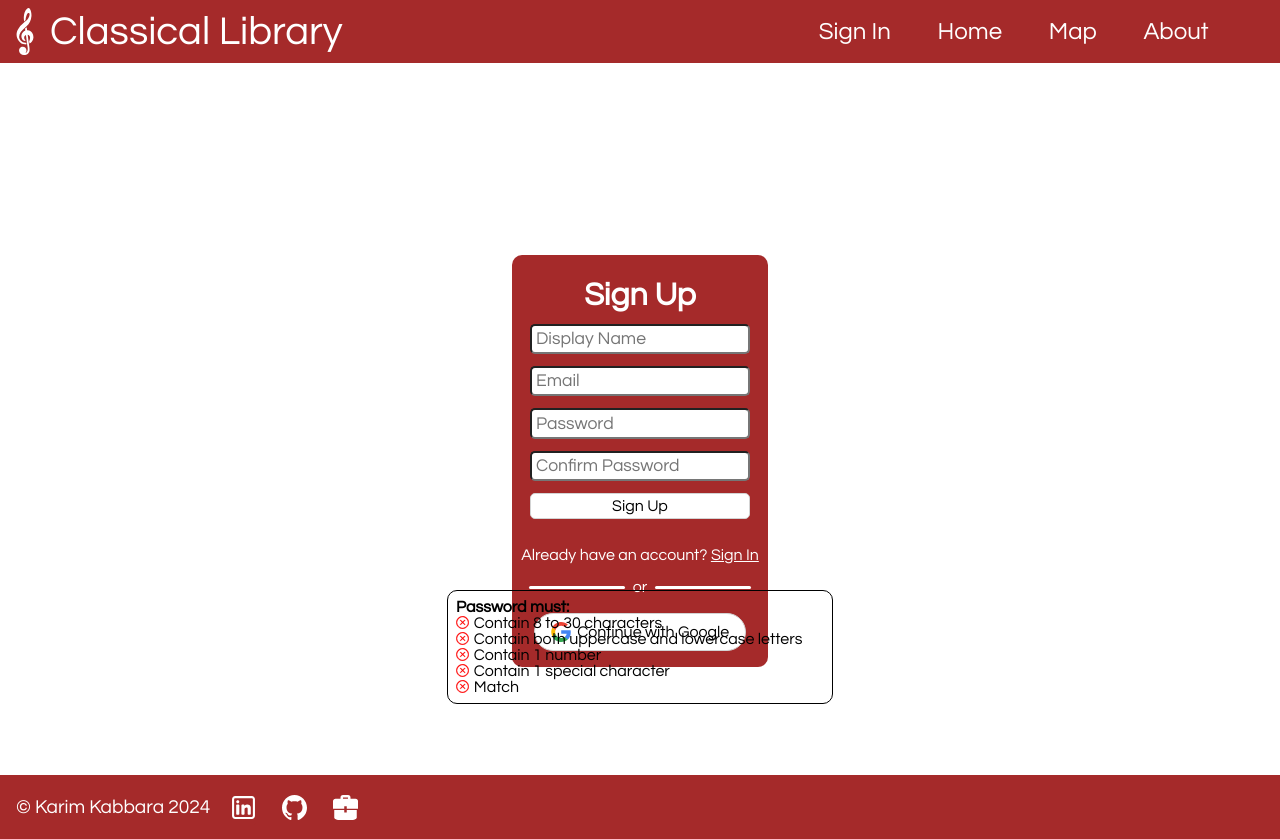
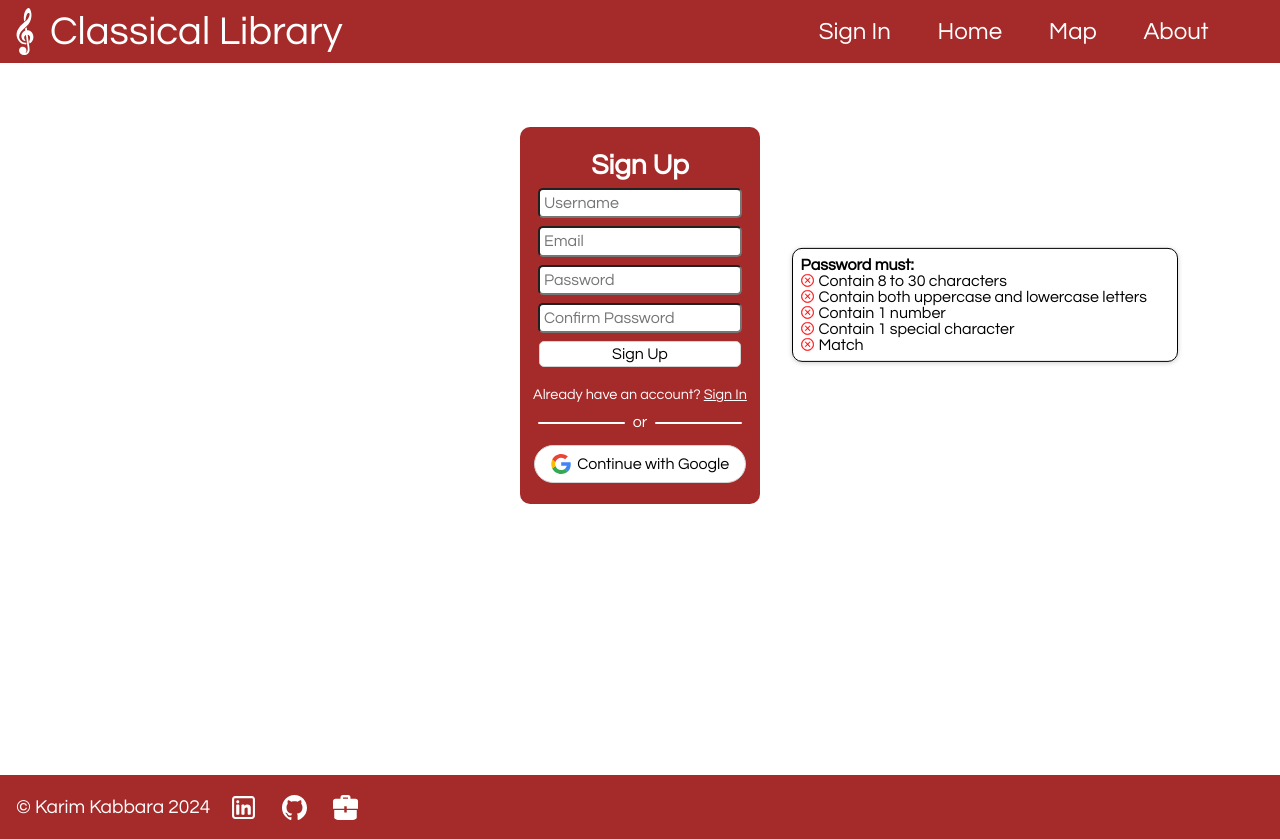
Before and after one commit to KarimKabbara00/Classical-Library, a React (Create React App) app in the folder client/: page /signIn in a window 1280 px wide. Both pictures are taken after a click on the link "Sign Up". Built offline with nearby package versions, Linux system fonts and the light colour scheme.

Commit message:
sign in/up validation

```diff
--- a/client/package.json
+++ b/client/package.json
@@ -22,6 +22,7 @@
     "lodash": "^4.17.21",
     "react": "^18.3.1",
     "react-dom": "^18.3.1",
+    "react-hot-toast": "^2.4.1",
     "react-scripts": "5.0.1",
     "vlc-player": "^2.0.0",
     "web-vitals": "^2.1.4"
--- a/client/src/App.jsx
+++ b/client/src/App.jsx
@@ -9,7 +9,7 @@ import SearchResults from "./pages/SearchResults";
 import ViewComposer from "./pages/ViewComposer";
 import MusicPlayer from "./components/musicPlayer/MusicPlayer";
 import ViewWorks from "./pages/ViewWorks";
-import styles from "./css/main.module.css";
+import { Toaster } from 'react-hot-toast';
 import SignIn from "./pages/SignIn";
 
 function App() {
@@ -36,6 +36,20 @@ function App() {
 
   return (
     <div>
+      <div>
+        <Toaster
+          position="top-left"
+          reverseOrder={false}
+
+          containerStyle={{
+            position: "absolute",
+            top: 80,
+            left: 20,
+            bottom: 20,
+            right: 20,
+          }}
+        />
+      </div>
       {showMusicPlayer && <MusicPlayer audioObject={audioObject} setAudioObject={setAudioObject} volume={volume} setVolume={setVolume} currentSong={currentSong} setCurrentSong={setCurrentSong} animInOut={animInOut} showOrHideMusicPlayer={showOrHideMusicPlayer} />}
       <BrowserRouter>
         <Header />
--- /dev/null
+++ b/client/src/components/signIn/PasswordReq.jsx
@@ -0,0 +1,61 @@
+import React, { useEffect, useState } from "react";
+import styles from "../../css/signIn.module.css"
+import check from "../../images/check.svg";
+import x from "../../images/x.svg";
+
+function PasswordReq(props) {
+
+    const [charLengthCheck, setCharLengthCheck] = useState(false);
+    const [charCaseCheck, setCharCaseCheck] = useState(false);
+    const [numCheck, setNumCheck] = useState(false);
+    const [specialCharCheck, setSpecialCharCheck] = useState(false);
+    const [matchCheck, setMatchCheck] = useState(false);
+
+    // Password requirement check
+    useEffect(() => {
+
+        // need immediate state to set props.setPasswordReqSatisfied
+        let [lenFlag, caseFlag, numFlag, specFlag, matchFlag] = [false, false, false, false, false];
+
+        // between 8 and 30 chars
+        8 <= props.currentPass.length && props.currentPass.length <= 30 ? setCharLengthCheck(true) : setCharLengthCheck(false);
+        lenFlag = 8 <= props.currentPass.length && props.currentPass.length <= 30;
+
+        // Check if password has upper and lower case.
+        // Compare current password to its lower case version. If they are not the same,
+        // then there must have been at least 1 uppercase. Repeat with lowercase check.
+        const lowerCheck = props.currentPass !== props.currentPass.toLocaleLowerCase();
+        const upperCheck = props.currentPass !== props.currentPass.toLocaleUpperCase();
+        lowerCheck && upperCheck ? setCharCaseCheck(true) : setCharCaseCheck(false);
+        caseFlag = lowerCheck && upperCheck;
+
+        // has number (regex)
+        /\d/.test(props.currentPass) ? setNumCheck(true) : setNumCheck(false);
+        numFlag = /\d/.test(props.currentPass);
+
+        // Check for special char
+        /[!@#$%^&*()_+\-=\[\]{};':"\\|,.<>\/?]+/.test(props.currentPass) ? setSpecialCharCheck(true) : setSpecialCharCheck(false);
+        specFlag = /[!@#$%^&*()_+\-=\[\]{};':"\\|,.<>\/?]+/.test(props.currentPass);
+
+        // password matches confirm password
+        props.currentPass.length > 0 && props.currentPass === props.currentConfPass ? setMatchCheck(true) : setMatchCheck(false);
+        matchFlag = props.currentPass.length > 0 && props.currentPass === props.currentConfPass;
+
+        // if all pass, then password requirements are satisfied
+        props.setPasswordReqsSatisfied(lenFlag && caseFlag && numFlag && specFlag && matchFlag);
+
+    }, [props.currentPass, props.currentConfPass])
+
+    return (
+        <div>
+            <div>Password must:</div>
+            <div className={styles.passwordReq}><img src={charLengthCheck ? check : x} width="13px" />Contain 8 to 30 characters</div>
+            <div className={styles.passwordReq}><img src={charCaseCheck ? check : x} width="13px" />Contain both uppercase and lowercase letters</div>
+            <div className={styles.passwordReq}><img src={numCheck ? check : x} width="13px" />Contain 1 number</div>
+            <div className={styles.passwordReq}><img src={specialCharCheck ? check : x} width="13px" />Contain 1 special character</div>
+            <div className={styles.passwordReq}><img src={matchCheck ? check : x} width="13px" />Match</div>
+        </div>
+    )
+}
+
+export default PasswordReq;
--- a/client/src/css/signIn.module.css
+++ b/client/src/css/signIn.module.css
@@ -4,6 +4,7 @@
     display: flex;
     flex-direction: column;
     align-items: center;
+    overflow-x: hidden;
 }
 
 .signInBox {
@@ -11,9 +12,9 @@
     flex-direction: column;
     align-items: center;
     gap: 0.25rem 0rem;
-    margin-top: 12rem;
     background-color: brown;
     border-radius: 10px;
+    transition: all ease-in-out 200ms;
 }
 
 .signInForm {
@@ -23,23 +24,26 @@
     align-items: center;
     gap: 0.75rem 0rem;
     width: 16rem;
-    height: 12rem;
+    height: auto;
+    margin-bottom: 1rem;
     border-radius: 10px;
     transition: all ease-in-out 100ms;
 }
 
 .signInHeader {
     color: white;
+    font-size: 2rem;
+    padding-top: 1.5rem;
 }
 
 .signInField {
+    position: relative;
     padding: 0.25rem;
     font-size: 1.1rem;
     border-radius: 5px;
     height: 1.15rem;
     width: 13rem;
     transition: all ease-in-out 200ms;
-
 }
 
 .signInButton {
@@ -65,6 +69,23 @@
 .signUpHyperlink:hover {
     cursor: pointer;
     color: #0000FF;
+}
+
+.peekPassword {
+    position: absolute;
+    right: 0.6rem;
+    top: 0.47rem;
+    color: black;
+}
+
+.peekPassword:hover {
+    color: brown;
+    cursor: pointer;
+}
+
+.askUserText {
+    color: white;
+    font-size: 1rem;
 }
 
 .or {
@@ -103,21 +124,92 @@
 
 .passwordRequirements {
     position: absolute;
-    bottom: 10%;
+    right: 8%;
+    transform: translate(0%, -15%);
     width: 23rem;
     border-radius: 10px;
     border: 1px solid black;
-    /* background-color: #2aa5a5; */
     color: black;
     padding: 0.5rem;
+    box-shadow: rgba(0, 0, 0, 0.2) 0px 1px 5px 0px;
 }
 
-.passwordRequirements>div:first-child {
+.passwordRequirements>div>div:first-child {
     font-weight: bold;
 }
 
-.passwordReq{
+.passwordReq {
     display: flex;
     align-items: center;
     gap: 0.3rem;
 }
+
+@keyframes nudgeReqBox {
+    0% {
+        transform: translate(0%, -15%);
+    }
+
+    25% {
+        transform: translate(3%, -15%);
+    }
+
+    50% {
+        transform: translate(-3%, -15%);
+    }
+
+    75% {
+        transform: translate(3%, -15%);
+    }
+
+    100% {
+        transform: translate(0%, -15%);
+    }
+}
+
+.applyNudge {
+    animation: nudgeReqBox 300ms 1 normal;
+}
+
+@media (max-width: 1280px) {
+
+    .signInHeader {
+        font-size: 1.75rem;
+    }
+
+    .signInForm {
+        gap: 0.5rem 0rem;
+        width: 15rem;
+    }
+
+    .signInField {
+        padding: 0.25rem;
+        font-size: 1rem;
+        height: 1.15rem;
+        width: 12rem;
+    }
+
+    .signInButton {
+        width: 12.6rem;
+        font-size: 1rem;
+        padding: 0.25rem;
+    }
+
+    .askUserText {
+        color: white;
+        font-size: 0.9rem;
+    }
+
+    .or {
+        margin-top: 0.5rem;
+        margin-bottom: 0.55rem;
+    }
+
+    .bar {
+        width: 5.4rem;
+        margin-top: 0.1rem;
+    }
+
+    .continueWithGoogle {
+        margin-bottom: 1.35rem;
+    }
+}
--- a/client/src/pages/SignIn.jsx
+++ b/client/src/pages/SignIn.jsx
@@ -2,38 +2,17 @@ import React, { useState } from "react";
 import axios from "axios";
 import styles from "../css/signIn.module.css";
 import googleLogo from "../images/google.svg";
-import check from "../images/check.svg";
-import x from "../images/x.svg";
+import PasswordReq from "../components/signIn/PasswordReq.jsx";
+import classNames from "classnames";
+import { animated, useSpring } from "@react-spring/web";
+import toast from 'react-hot-toast';
+
+import { FontAwesomeIcon } from '@fortawesome/react-fontawesome'
+import { faEye } from '@fortawesome/free-solid-svg-icons';
 
 function SignIn() {
 
-    const [showSignUp, setShowSignUp] = useState(false);
-
-    const dynamicHeight = {
-        minHeight: "89vh",
-        height: "89vh"
-    };
-
-    function toggleShowSignUp() {
-        setShowSignUp(!showSignUp);
-        setUserInfo(prev => {
-            // clear form on change
-            return {
-                displayName: "",
-                email: "",
-                password: "",
-                confirmPassword: ""
-            }
-        })
-    }
-
-    const signInFormStyling = {
-        height: showSignUp ? "18rem" : "12rem"
-    }
-
-    const hiddenSignUpStyling = {
-        display: showSignUp ? "block" : "none",
-    }
+    const [passwordReqSatisfied, setPasswordReqsSatisfied] = useState(false);
 
     const [userInfo, setUserInfo] = useState({
         displayName: "",
@@ -49,62 +28,142 @@ function SignIn() {
                 displayName: name === "displayName" ? value : prev.displayName,
                 email: name === "email" ? value : prev.email,
                 password: name === "password" ? value : prev.password,
-                confirmPassword: name === "confirmPassword" ? value : ""
+                confirmPassword: name === "confirmPassword" ? value : prev.confirmPassword
             }
+        })
+    }
+
+    const [showSignUp, setShowSignUp] = useState(false);
+    function toggleShowSignUp() {
+        setShowSignUp(!showSignUp);
+        setUserInfo({  // clear form on change
+            displayName: "",
+            email: "",
+            password: "",
+            confirmPassword: ""
         })
     }
 
     async function signIn(event) {
         event.preventDefault();
-        await axios.post("http://localhost:3001/signIn", userInfo, {
-            headers: {
-                'Content-Type': 'application/json',
-            },
-        }).then(res => {
-            console.log(res.data);
-        }).catch(err => {
-            console.log(err);
-        });
+
+        if (userInfo.email.length < 1) {
+            toast.error("Please enter an email.");
+            return;
+        }
+        else if (userInfo.password.length < 1) {
+            toast.error("Please enter a password.");
+            return;
+        }
+        toast.success("Signed in")
+        // await axios.post("http://localhost:3001/signIn", userInfo, {
+        //     headers: {
+        //         'Content-Type': 'application/json',
+        //     },
+        // }).then(res => {
+        //     console.log(res.data);
+        // }).catch(err => {
+        //     console.log(err);
+        // });
     }
+
+    // ---- Nudge Animation ---- //
+    const [playNudge, setPlayNudge] = useState(false);
+    const passwordReqStyling = classNames({
+        [styles.passwordRequirements]: true,
+        [styles.applyNudge]: playNudge
+    });
+
+    function stopAnim() {
+        setPlayNudge(false);
+    }
+    // ---- Nudge Animation ---- //
 
     async function signUp(event) {
         event.preventDefault();
+        console.log(passwordReqSatisfied)
 
-        if (userInfo.password !== userInfo.confirmPassword) {
+        if (userInfo.displayName.length < 1) {
+            toast.error("Please enter a username.");
             return;
         }
-        await axios.post("http://localhost:3001/signUp", userInfo, {
-            headers: {
-                'Content-Type': 'application/json',
-            },
-        }).then(res => {
-            console.log(res.data);
-        }).catch(err => {
-            console.log(err);
-        });
+        else if (userInfo.email.length < 1) {
+            toast.error("Please enter an email.");
+            return;
+        }
+        else if (userInfo.password.length < 1) {
+            toast.error("Please enter a password.");
+            return;
+        }
+        else if (!passwordReqSatisfied) {
+            setPlayNudge(true);
+            return;
+        }
+        // toast.success("Account created")
+        // await axios.post("http://localhost:3001/signUp", userInfo, {
+        //     headers: {
+        //         'Content-Type': 'application/json',
+        //     },
+        // }).then(res => {
+        //     console.log(res.data);
+        // }).catch(err => {
+        //     console.log(err);
+        // });
     }
+
+    const [showPassword, setShowPassord] = useState(false);
+    function peekPassword() {
+        setShowPassord(prev => !prev);
+    }
+
+    const [showConfPass, setShowConfPass] = useState(false);
+    function peekConfPass() {
+        setShowConfPass(prev => !prev);
+    }
+
+    const dynamicHeight = {
+        minHeight: "89vh",
+        height: "89vh"
+    };
+
+    const signInBoxStyling = {
+        marginTop: showSignUp ? "5%" : "7%"
+    }
+
+    const showSignUpElements = {
+        display: showSignUp ? "block" : "none",
+    }
+
+    const showPasswordReqs = useSpring({
+        from: { transform: showSignUp ? "translate(300%, -15%)" : "translate(0%, -15%)" },
+        to: { transform: showSignUp ? "translate(0%, -15%)" : "translate(300%, -15%)" },
+        config: { tension: 200, friction: 30 },
+    });
 
     return (
         <div style={dynamicHeight}>
             <div className={styles.signInParent}>
-                {showSignUp && <div className={styles.passwordRequirements}>
-                    <div>Password must:</div>
-                    <div className={styles.passwordReq}><img src={x} width="13px" />Contain 8 to 30 characters</div>
-                    <div className={styles.passwordReq}><img src={x} width="13px" />Contain both uppercase and lowercase letters</div>
-                    <div className={styles.passwordReq}><img src={x} width="13px" />Contain 1 number</div>
-                    <div className={styles.passwordReq}><img src={x} width="13px" />Contain 1 special character</div>
-                    <div className={styles.passwordReq}><img src={x} width="13px" />Match</div>
-                </div>}
-                <div className={styles.signInBox}>
-                    <form autoComplete="off" onSubmit={showSignUp ? signUp : signIn} style={signInFormStyling} className={styles.signInForm} >
+                <div style={signInBoxStyling} className={styles.signInBox}>
+                    <form autoComplete="off" onSubmit={showSignUp ? signUp : signIn} className={styles.signInForm} noValidate>
                         <h1 className={styles.signInHeader}>Sign {showSignUp ? "Up" : "In"}</h1>
-                        <input name="displayName" onInput={updateUserInfo} style={hiddenSignUpStyling} className={styles.signInField} type="text" placeholder="Display Name" required={showSignUp} value={userInfo.displayName} />
+                        <input name="displayName" onInput={updateUserInfo} style={showSignUpElements} className={styles.signInField} type="text" placeholder="Username" required={showSignUp} value={userInfo.displayName} />
                         <input name="email" onInput={updateUserInfo} className={styles.signInField} type="email" placeholder="Email" required value={userInfo.email} />
-                        <input name="password" onInput={updateUserInfo} className={styles.signInField} type="password" placeholder="Password" required value={userInfo.password} />
-                        <input name="confirmPassword" onInput={updateUserInfo} style={hiddenSignUpStyling} className={styles.signInField} type="password" placeholder="Confirm Password" required={showSignUp} value={userInfo.confirmPassword} />
+                        <div>
+                            <animated.div style={showPasswordReqs} className={passwordReqStyling} onAnimationEnd={stopAnim}>
+                                <PasswordReq currentPass={userInfo.password} currentConfPass={userInfo.confirmPassword} passwordReqSatisfied={passwordReqSatisfied} setPasswordReqsSatisfied={setPasswordReqsSatisfied} />
+                            </animated.div>
+                            <div style={{ position: "relative" }}>
+                                <input name="password" onInput={updateUserInfo} className={styles.signInField} type={showPassword ? "text" : "password"} placeholder="Password" required value={userInfo.password} />
+                                {userInfo.password.length > 0 && <div onMouseLeave={() => setShowPassord(false)} onMouseDown={peekPassword} onMouseUp={peekPassword} className={styles.peekPassword}><FontAwesomeIcon icon={faEye} /></div>}
+                            </div>
+                        </div>
+                        <div style={{ position: "relative" }}>
+                            <input name="confirmPassword" onInput={updateUserInfo} className={styles.signInField} style={showSignUpElements} type={showConfPass ? "text" : "password"} placeholder="Confirm Password" required={showSignUp} value={userInfo.confirmPassword} />
+                            {userInfo.confirmPassword.length > 0 && <div onMouseLeave={() => setShowConfPass(false)} onMouseDown={peekConfPass} onMouseUp={peekConfPass} className={styles.peekPassword}><FontAwesomeIcon icon={faEye} /></div>}
+                        </div>
                         <button type="submit" className={styles.signInButton}>Sign {showSignUp ? "Up" : "In"}</button>
                     </form>
-                    <div style={{ color: "white" }}>
+                    <div className={styles.askUserText}>
                         {showSignUp ?
                             <span>
                                 Already have an account? <a className={styles.signUpHyperlink} onClick={toggleShowSignUp}>Sign In</a>
```
Also changed, not shown: client/src/images/check.svg, 1 other file (tests, documents, lock files or other folders).
